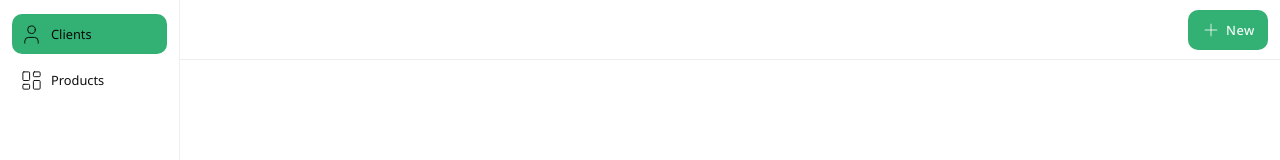
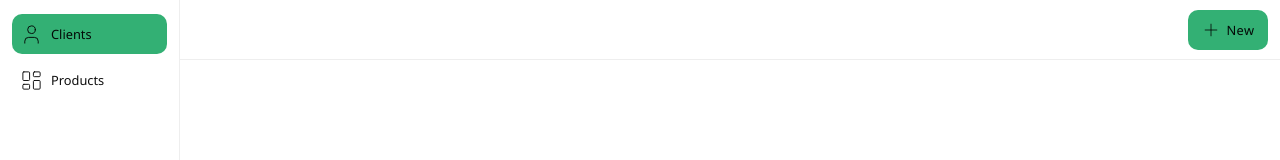
Before and after one commit to nathan2slime/kawa, a Vue app: page / in a window 1280 px wide. Shown: the top 160 px of the page. Built offline with nearby package versions, Linux system fonts and the light colour scheme; the HTML template or start-up script is replaced by a standard one.

Commit message:
feat: remove bold from button

```diff
--- a/src/components/core/button/button.component.vue
+++ b/src/components/core/button/button.component.vue
@@ -25,8 +25,8 @@ button {
   letter-spacing: 0.03rem;
   color: contrast-color(
     $color-primary-solid-100,
+    $color-white-100,
     $color-black-100,
-    $color-white-100
   );
   cursor: pointer;
   transition:
@@ -51,7 +51,7 @@ button {
 
   &:focus {
     border-color: $color-black-100;
-    transform: scale(1.05);
+    transform: scale(1.03);
   }
 }
 </style>
--- a/src/pages/index/index.page.vue
+++ b/src/pages/index/index.page.vue
@@ -28,7 +28,6 @@ import Button from '@/components/core/button/button.component.vue';
   .add-client {
     width: 100%;
     max-width: 80px;
-    font-weight: 500;
   }
 }
 </style>
```
